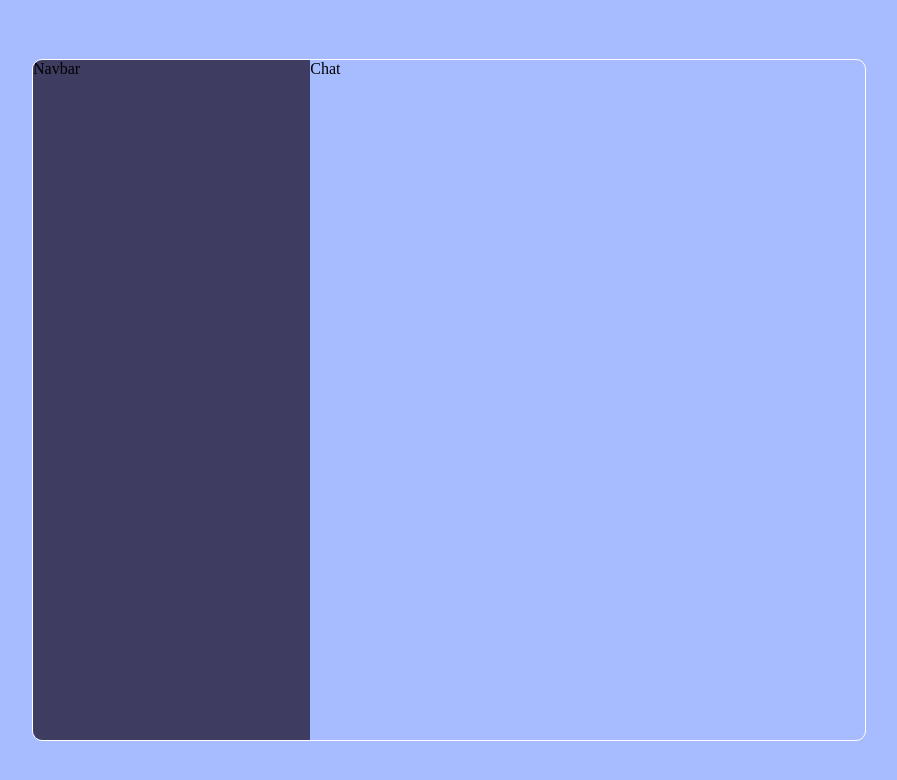
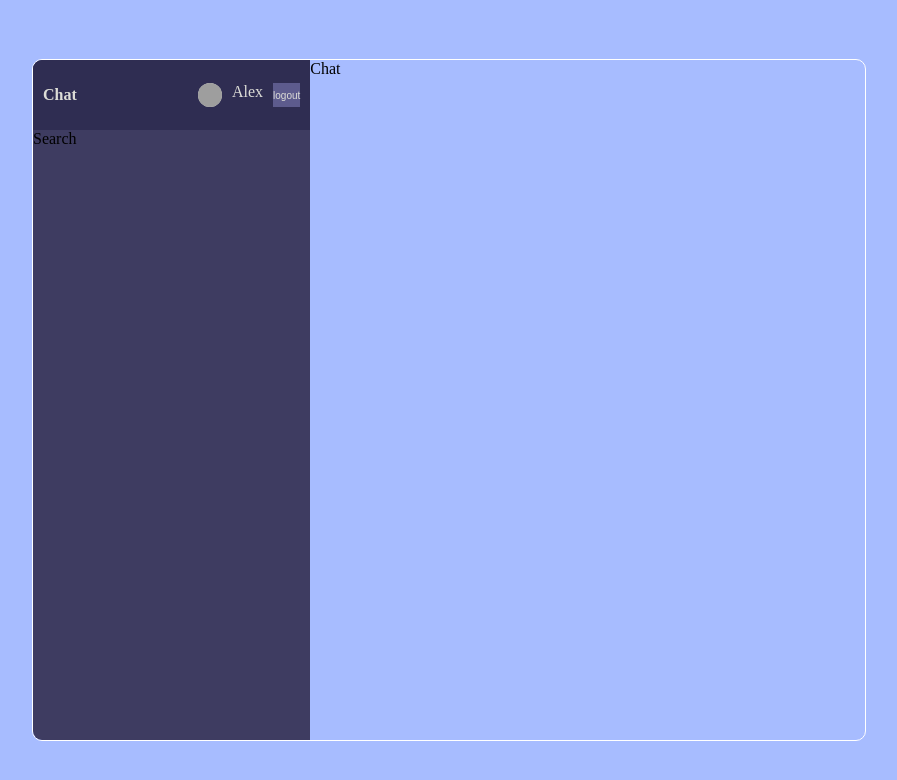
Before and after one commit to AlexZhelyazko/Chat, a React (Create React App) app: page / in a window 1280 px wide. Shown: the top 780 px of the page, without its empty margins (191-1088 px from the left). Built offline with nearby package versions, Linux system fonts and the light colour scheme; grey boxes are pictures that could not be loaded.

Commit message:
add: navbat

```diff
--- a/src/components/Navbar.jsx
+++ b/src/components/Navbar.jsx
@@ -1,5 +1,14 @@
 import React from 'react';
 
 export const Navbar = () => {
-  return <div>Navbar</div>;
+  return (
+    <div className="navbar">
+      <span className="logo">Chat</span>
+      <div className="user">
+        <img src="https://cdn-icons-png.flaticon.com/512/21/21104.png" alt="" />
+        <span>Alex</span>
+        <button>logout</button>
+      </div>
+    </div>
+  );
 };
--- a/src/components/Sidebar.jsx
+++ b/src/components/Sidebar.jsx
@@ -1,10 +1,12 @@
 import React from 'react';
 import { Navbar } from './Navbar';
+import { Search } from './Search';
 
 export const Sidebar = () => {
   return (
     <div className="sidebar">
       <Navbar />
+      <Search />
     </div>
   );
 };
--- a/src/style.scss
+++ b/src/style.scss
@@ -88,6 +88,38 @@
         .sidebar{
             flex: 1;
             background-color: #3e3c61;
+            .navbar{
+                display: flex;
+                align-items: center;
+                background-color: #2f2d52;
+                height: 50px;
+                padding: 10px;
+                justify-content: space-between;
+                color: #ddddd7;
+
+                .logo{
+                    font-weight: bold;
+                }
+                .user{
+                    display: flex;
+                    gap: 10px;
+
+                    img{
+                        background-color: #ddddd7;
+                        height: 24px;
+                        width: 24px;
+                        border-radius: 50%;
+                        object-fit: cover;
+                    }
+                    button{
+                        background-color: #5d5b8d;
+                        color: #ddddd7;
+                        font-size: 10px;
+                        border: none;
+                        cursor: pointer;
+                    }
+                }
+            }
         }
         .chat{
             flex: 2
```
